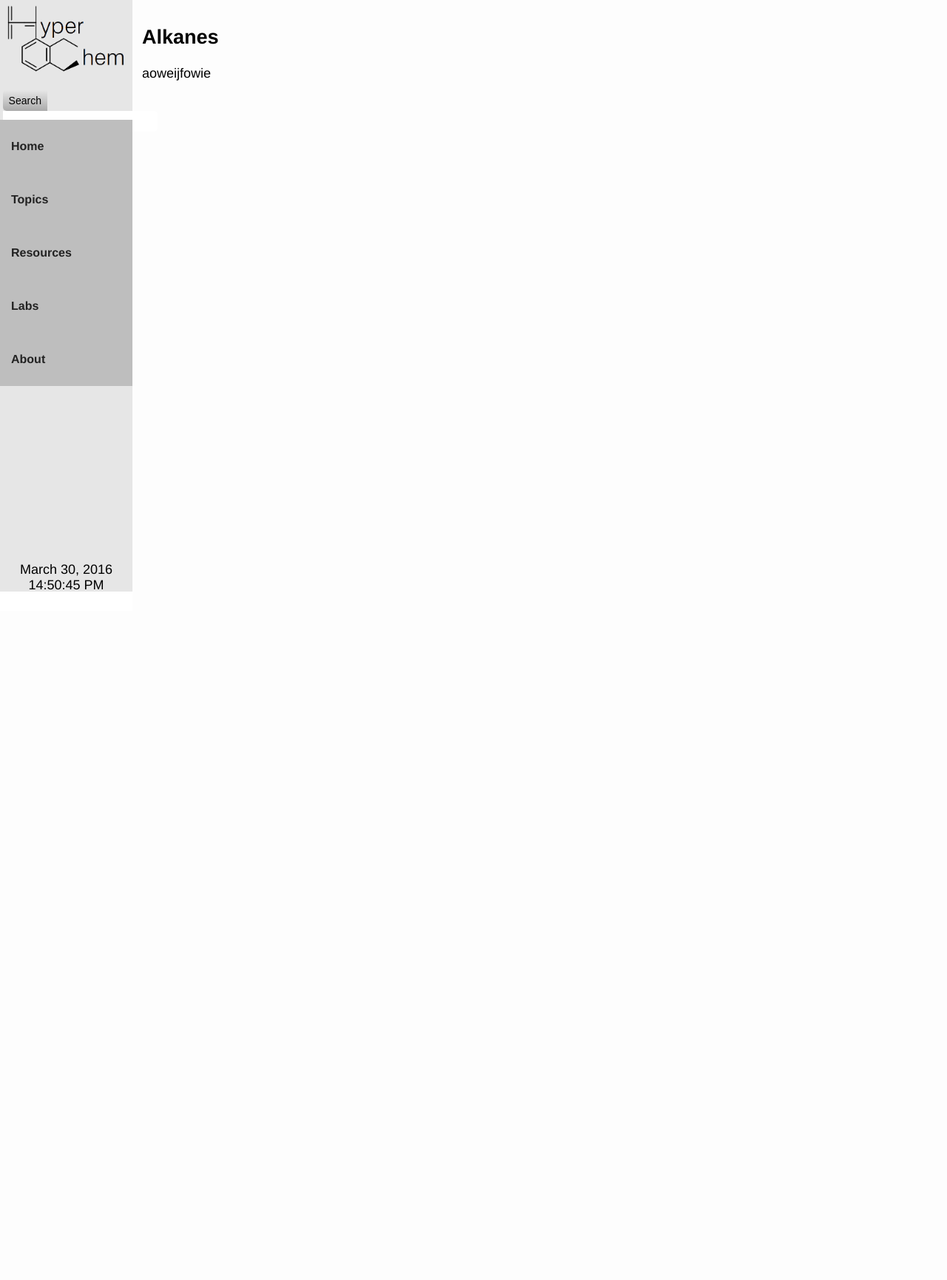
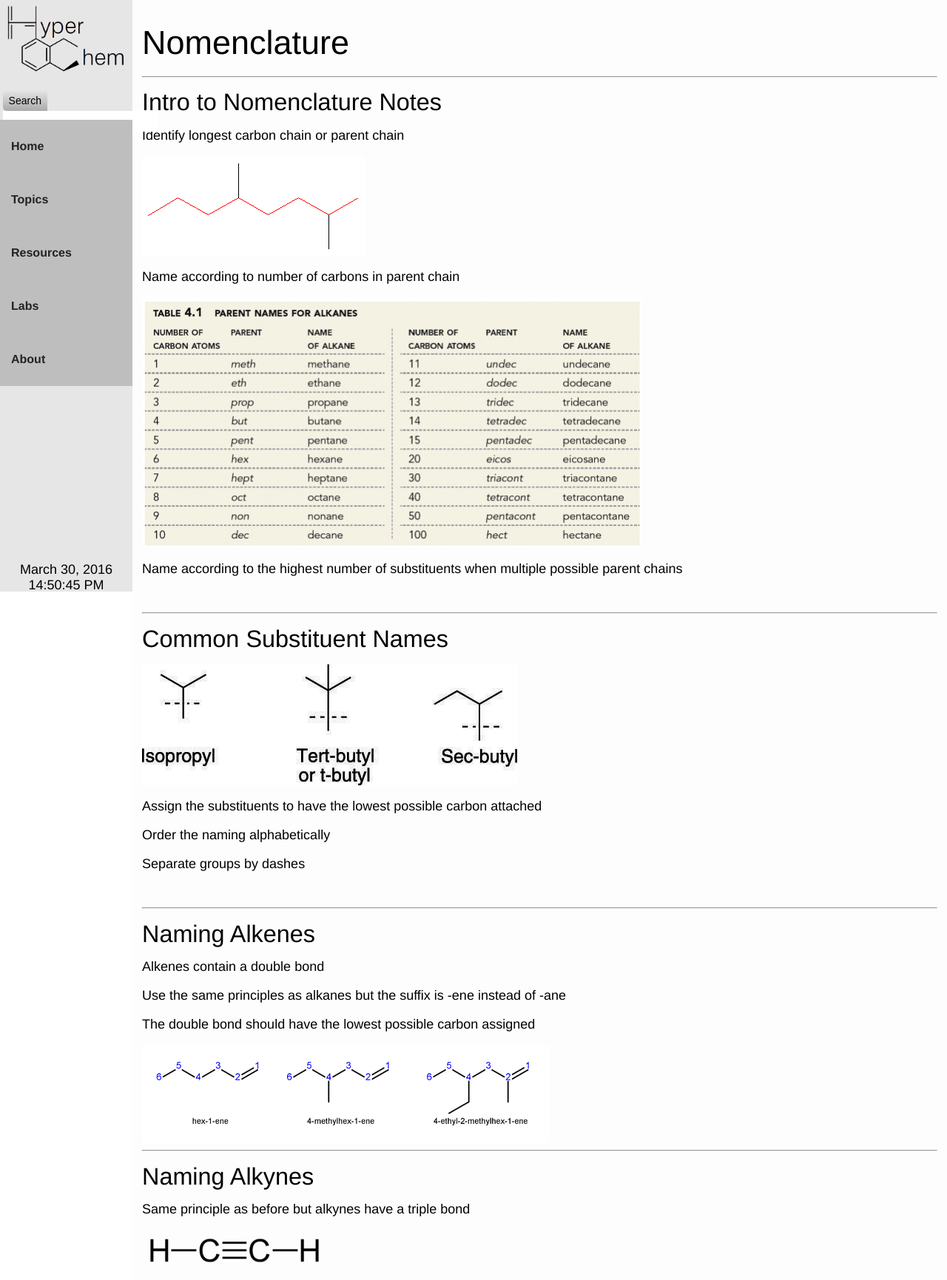
Before and after one commit to legacy1121/HyperOChem, a PHP site: page /topics/nomenclature/index.php in a window 1280 px wide. Shown: the whole page at 74% size. Before the commit the page ends 800 px from the top, so only its background shows below. Run offline with PHP 8.4, Linux system fonts and the light colour scheme.

Commit message:
Nomenclature Update #1

```diff
--- a/topics/nomenclature/index.php
+++ b/topics/nomenclature/index.php
@@ -4,8 +4,33 @@
 	</head>
 	<body>
 		<div class='main'>
-			<h2>Alkanes</h2>
-			<p>aoweijfowie</p>
+			<p class='title'>Nomenclature</p>
+			<hr>
+			<p class='subtitle'> Intro to Nomenclature Notes </p>
+			<p> Identify longest carbon chain or parent chain </p>
+			<img src="CarbonChain.png" alt="Carbon Chain" style="width:301px;height:134px;" />
+			<p>Name according to number of carbons in parent chain</p>
+			<img src="AlkaneChart.png" alt="Alkane Chart" style="width:676.5px;height:338.5px;" />
+			<p>Name according to the highest number of substituents when multiple possible parent chains</p>
+			<br />
+			<hr>
+			<p class='subtitle'> Common Substituent Names</p>
+			<img src="PropylButyl.png" alt="Propyl Butyl" style="width:507px;height:164px;" />
+			<p> Assign the substituents to have the lowest possible carbon attached </p>
+			<p> Order the naming alphabetically </p>
+			<p> Separate groups by dashes</p>
+			<br />
+			<hr>
+			<p class='subtitle'> Naming Alkenes </p>
+			<p> Alkenes contain a double bond </p>
+			<p> Use the same principles as alkanes but the suffix is -ene instead of -ane </p>
+			<p> The double bond should have the lowest possible carbon assigned </p>
+			<img src="Ene.png" alt="Ene" style="width:550px;height:132px;" />
+			<br />
+			<hr>
+			<p class='subtitle'> Naming Alkynes </p>
+			<p> Same principle as before but alkynes have a triple bond </p>
+			<img src="HCCH.png" alt="HCCH" style="width:250px;height:54px;" />
 		</div>
 		<?php include "../../includes/dropdown.html"; ?>
 	</body>
```
